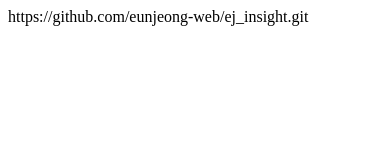
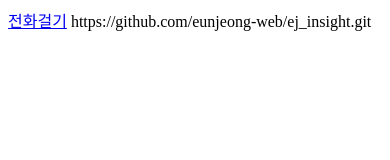
Before and after one commit to eunjeong-web/ej_insight, a plain HTML site: page index.html in a window 390 px wide. Drawn offline with Linux system fonts and the light colour scheme.

Commit message:
모바일 전화 걸기 추적

```diff
--- a/index.html
+++ b/index.html
@@ -14,9 +14,33 @@
     }
     </script>
 
+
 </head>
 <body>
 
+     <!-- 전화거는 a 태그의 경우 페이지를 넘기는 것도 아니라 전화를 거는 것이라 데이터수집이 안됩,
+    전화걸기가 얼마나 많이 실행되었는지 수집을 위해 전화걸기전에 데이터수집 후 실행되도록 골백함수로 처리 -->
+
+    <a href="tel:01021200024"  onclick="trackAndCall(event, '01021200024')">전화걸기</a>
+       <script type="text/javascript">
+        function trackAndCall(event, phoneNumber) {
+            // 기본 동작 중단
+            event.preventDefault();
+
+            // 데이터 수집 로직
+            if (window.wcs) {
+                wcs.inflow("https://eunjeong-web.github.io/ej_insight/");
+                var _conv = {};
+                _conv.type = "custom001";
+                wcs.trans(_conv);
+            }
+
+            // 전화 연결
+            setTimeout(() => {
+                window.location.href = `tel:${phoneNumber}`;
+            }, 500);
+        }
+    </script>
 
 </body>
 </html>
```
